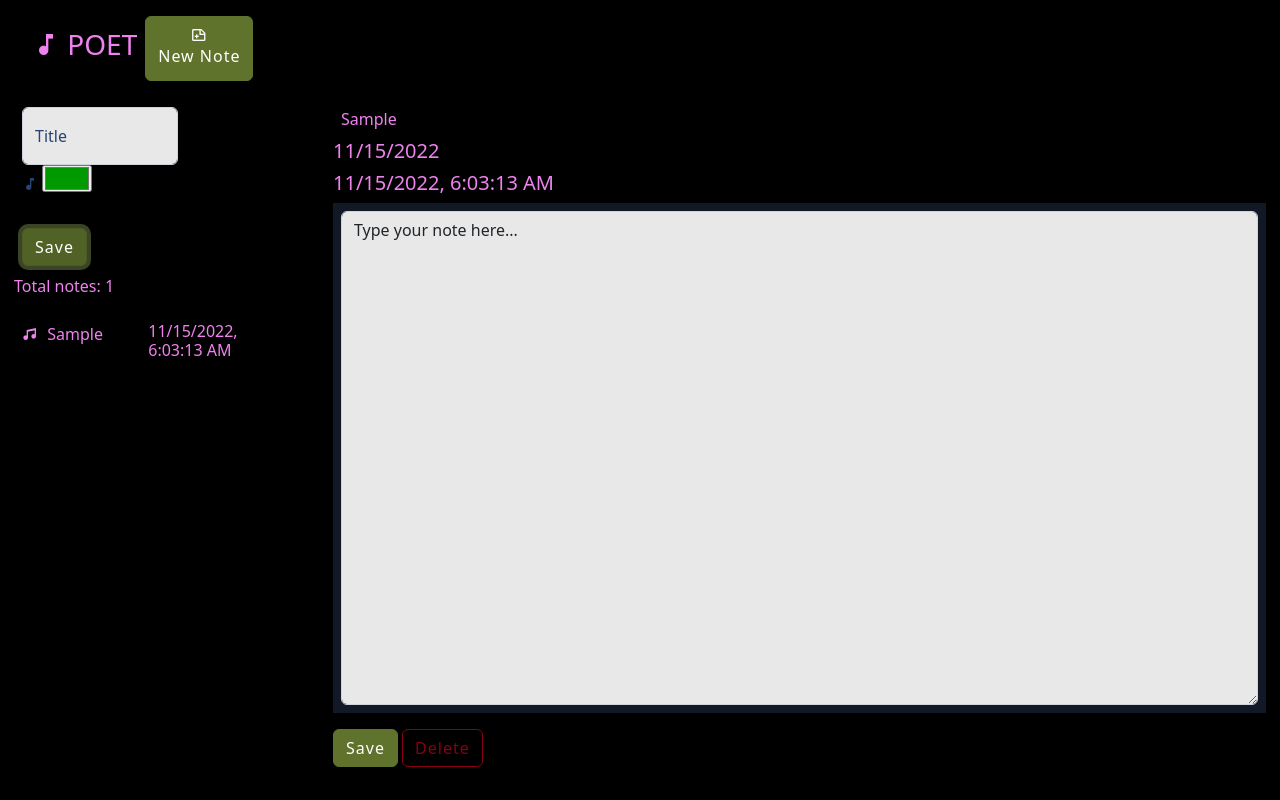
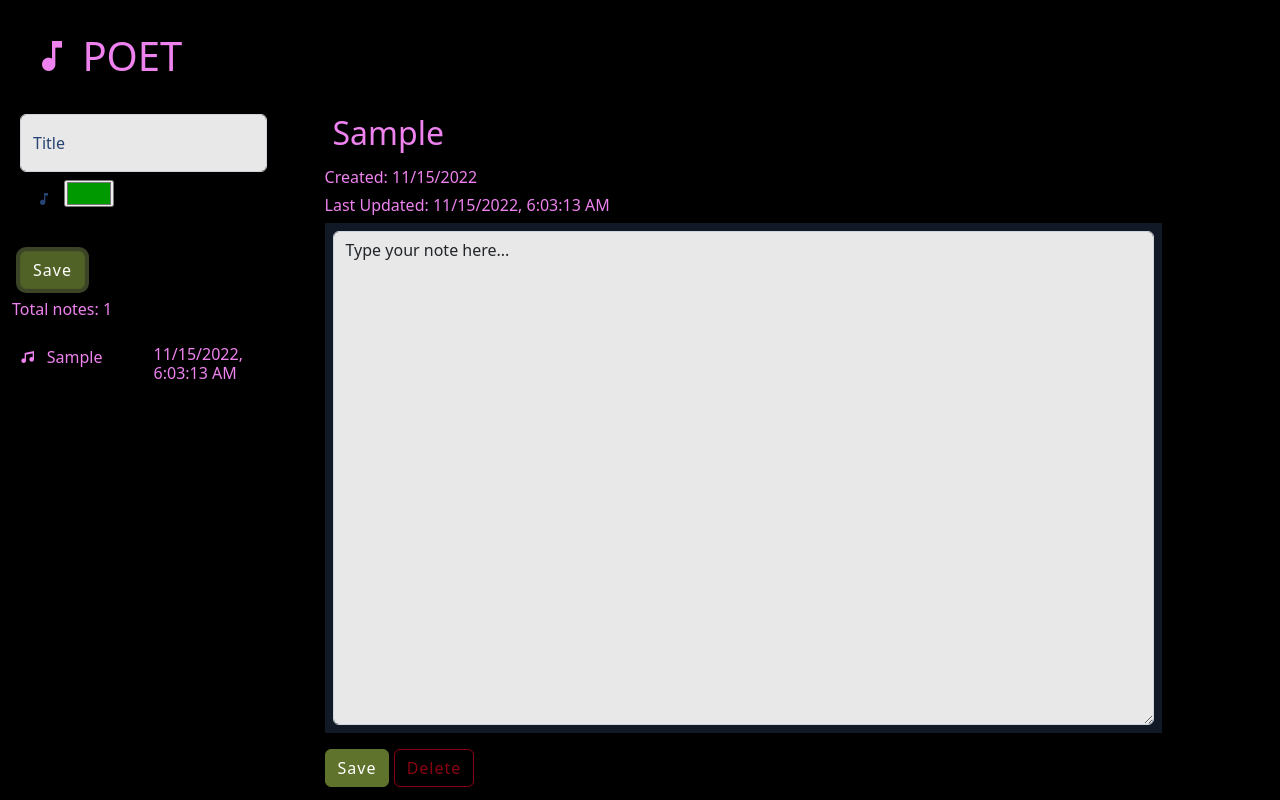
Before and after one commit to rachel-gamble/Jot, a website with bundled scripts: page index.html in a window 1280 px wide. Both pictures are taken after typing "Sample" into the empty fields and a click on the button "Save". Built offline with nearby package versions, Linux system fonts and the light colour scheme; a script that the page names is missing.

Commit message:
fixed the STUPID time issue

```diff
--- a/app/Controllers/NotesController.js
+++ b/app/Controllers/NotesController.js
@@ -17,15 +17,15 @@ function _drawNotes() {
 }
 
 function _drawActiveNote() {
-    // if(appState.activeNote = null){
+    let activeNote = appState.activeNote
+    console.log('drawing active', activeNote)
+    setHTML('active-note', activeNote.ActiveTemplate)
+    // if(appState.activeNote == null){
     //     setHTML('choose a note')
     // }
     // else {
     //    setHTML('active-note', activeNote.ActiveTemplate)
     // }
-    let activeNote = appState.activeNote
-    console.log('drawing active', activeNote)
-    setHTML('active-note', activeNote.ActiveTemplate)
 }
 
 function _drawQuantity() {
@@ -35,6 +35,7 @@ function _drawQuantity() {
     // look at how many things are in the notes array in the appState
     // draw that number somewhere to the page
 }
+
 
 export class NotesController {
 
@@ -58,17 +59,12 @@ export class NotesController {
     }
 
     createNote() {
-        //   let newNote = new Note(formdata)
-        //   appState.notes = [...appState.notes, newNote]
         window.event.preventDefault()
-        // saveState('notes', appState.notes)
         let form = window.event.target
         let formData = getFormData(form)
         console.log(formData);
         notesService.createNote(formData)
-        // this.setActive(noteId)
         form.reset()
-        // _drawNotes()
     }
 
     addQuantity() {
@@ -80,16 +76,10 @@ export class NotesController {
 
     async removeNote(noteId) {
         if (await Pop.confirm('Are you sure you want to delete this note?')) {
-
             notesService.removeNote(noteId)
         }
     }
     saveNote() {
-        // let form = window.event.target.noteName.value
-        // let newNote = document.querySelector('.note')
-        // let formData = getFormData(form)
-        // window.event.target.reset()
-        // window.event.preventDefault()
         let newNote = document.getElementById('open-note')
         // let newNote = document.querySelector('.body')
         // we want to send in the value of the textarea... send in the value of note
@@ -98,7 +88,9 @@ export class NotesController {
     }
 
 
+
     showNotes() {
         _drawNotes()
     }
+
 }
--- a/app/Models/Note.js
+++ b/app/Models/Note.js
@@ -1,4 +1,3 @@
-// import { appState } from "../AppState.js"
 import { appState } from "../AppState.js"
 import { generateId } from "../Utils/generateId.js"
 
@@ -20,7 +19,7 @@ export class Note {
     return /*html*/`
     <div class="col-12 p-2 selectable d-flex flex-wrap" onclick="app.notesController.setActive('${this.id}')">
     <div class="row">
-      <div class="col-1"><i class="mdi mdi-music"></i>
+      <div class="col-1 bg"><i class="mdi mdi-music"></i>
       </div>
       <div class="col-4">${this.name}
       </div>
@@ -34,9 +33,9 @@ export class Note {
 
   get ActiveTemplate() {
     return `
-        <div class="col-7 d-flex flex-wrap p-2" id="exampleModalLabel">${this.name}</div>
-        <h5>${this.createdAt.toLocaleDateString()}</h5>
-        <h5>${this.updated.toLocaleString()}</h5>
+        <div class="col-7 d-flex flex-wrap p-2 main-body" id="exampleModalLabel"><h2>${this.name}</h2></div>
+        <h6>Created: ${this.createdAt.toLocaleDateString()}</h6>
+        <h6>Last Updated: ${this.updated.toLocaleString()}</h6>
 
         <div class="d-flex flex-wrap bg-dark text-primary p-2">
               <textarea class="form-control" rows="20" cols="25" id="open-note"
@@ -44,30 +43,43 @@ export class Note {
         </div>
         <button type="" class="btn btn-success mt-3" onclick="app.notesController.saveNote()">Save</button>
         <button type="reset" class="btn btn-outline-danger mt-3" onclick="app.notesController.removeNote('${this.id}')">Delete</button>
-        `    }
+        `
+  }
 
-  static GetNewNoteTemplate() {
-    return /*html*/ `
-        <form class="d-flex flex-wrap p-2" onsubmit="app.notesController.createNote()">
-          <div class="form-floating mb-3 col-12">
-            <input class="form-control w-100" required type="text" minlength="3" maxlength="15" row="20"
-              id="note-name" placeholder="Enter title here" name="name">
-            <label for="note-name">${this.name}</label>
-          </div>
-          <textarea class="form-control" rows="20" cols="25" placeholder="Note Body" id="note-body"
-            name="note-body">${this.body}</textarea>
-          <button type="save" class="btn btn-success mt-3">Save</button>
-          <button type="reset" class="btn btn-outline-danger mt-3">Delete</button>
-        </form>
+  // get HomeTemplate() {
+  //   return `
+  //   <div class="col-7 d-flex flex-wrap p-2 main-body">Welcome to poet! Select or create a new note to begin</div>
+  //   `
 
-            `
-  }
+  // }
+
+  // static GetNewNoteTemplate() {
+  //   return /*html*/ `
+  //       <form class="d-flex flex-wrap p-2" onsubmit="app.notesController.createNote()">
+  //         <div class="form-floating mb-3 col-12">
+  //           <input class="form-control w-100" required type="text" minlength="3" maxlength="15" row="20"
+  //             id="note-name" placeholder="Enter title here" name="name">
+  //           <label for="note-name">${this.name}</label>
+  //         </div>
+  //         <textarea class="form-control" rows="20" cols="25" placeholder="Note Body" id="note-body"
+  //           name="note-body">${this.body}</textarea>
+  //         <button type="save" class="btn btn-success mt-3">Save</button>
+  //         <button type="reset" class="btn btn-outline-danger mt-3">Delete</button>
+  //       </form>
+
+  //           `
+  // }
   // <form onsubmit="app.notesController.saveNote()">
 
   get ComputeDate() {
     let date = this.date
-    return this.date.toLocaleDateString('en-us', { weekday: "long", year: "numeric", month: "short", day: "numeric" })
+    // return (date.getMonth() +1) + '/' + (date.getDate()) + '/' + date.getFullYear()
+    return this.date.toLocaleDateString('en-US', { weekday: "long", year: "numeric", month: "short", day: "numeric", seconds: "none" })
   }
+
+  // get ComputeFullDate(){
+  //   return this.date.toLocaleDateString('en-us', {weekday: "long", year:"numeric", month:"short", day:"numeric"})
+  // }
 
   get ComputeQuantity() {
     let quantity = appState.notes.filter(q => q.id == this.id).length
--- a/app/Services/NotesService.js
+++ b/app/Services/NotesService.js
@@ -43,7 +43,7 @@ class NotesService {
     removeNote(noteId) {
         let filteredArray = appState.notes.filter(n => n.id != noteId)
         appState.notes = filteredArray
-        appState.activeNote = null
+        // appState.activeNote = null
         console.log('New array in AppState:', appState.notes);
         saveState('notes', appState.notes)
     }
--- a/assets/style/style.css
+++ b/assets/style/style.css
@@ -1,13 +1,14 @@
 /* BASIC STYLES HERE */
 .header {
   display: flex;
+  position: fixed;
+  position: sticky;
   flex-direction: row;
   flex-wrap: nowrap;
   background-color: black;
   color: violet;
-  position: fixed;
-  position: sticky;
   padding: 1em;
+  padding-top: 2em;
 }
 
 .bg {
--- a/index.html
+++ b/index.html
@@ -21,39 +21,26 @@
 <body class="bg">
   <header class="header">
     <h1>
-      <span class="ms-2 fs-3 title p-2"><i class="mdi mdi-music-note"></i> POET</span>
+      <span class="ms-2 title p-2"><i class="mdi mdi-music-note"></i> POET</span>
     </h1>
-    <!-- <button class="btn btn-success" onclick="app.notesController.showNotes()"><i class="mdi mdi-notebook-multiple"></i>
-      <h6> notes</h6>
-    </button> -->
-    <button class="btn btn-success" id="notes" onclick="app.notesController.createNote()">
-      <i class="mdi mdi-note-plus-outline"></i>
-      <h6> new note</h6>
-    </button>
-    </div>
-    <!-- <i class="mdi mdi-content-save"></i> -->
   </header>
 
   <main>
     <div class="container-fluid">
-      <div class="row body">
-        <div class="col-3 side-bar">
-
-
-          <!--I want to move this section to the main body; but how do I make the "new note" button in nav link to id?-->
+      <div class="row">
+        <div class="col-12 body">
+          <div class="side-bar">
             <section>
-            <div class="col-2 text-center" id="notes"></div>
-            <form class="text-primary p-2 col-7" onsubmit="app.notesController.createNote()">
-              <div class="form-floating mb-3 col-12">
+              <div class="col-3 text-center" id="notes"></div>
+              <form class="text-primary p-2" onsubmit="app.notesController.createNote()">
+                <div class="form-floating mb-3 col-10">
                   <input class="form-control w-100" required type="text" minlength="3" maxlength="15" row="20"
                     id="note-name" placeholder="Enter title here" name="name">
                   <label for="note-name">Title
                   </label>
-                <!-- <textarea class="form-control" rows="20" cols="25" placeholder="Note Body" id="note-body"
-                  name="note-body"></textarea> -->
                   <div>
-                  <label for="note-color">
-                    <i class="mdi mdi-music-note"></i>
+                    <label for="note-color"class="p-2">
+                      <i class="mdi mdi-music-note p-2"></i>
                       <input type="color" value="#009900" id="note-color" rows="1">
                     </label>
                   </div>
@@ -72,13 +59,14 @@
             </section>
             <!--trying to make note count appear here-->
           </div>
-        <div class="col-9">
+          <div class="col-8">
             <div id="active-note">
-
             </div>
             </div>
           </div>
-
+        </div>
+      </div>
+    </div>
   </main>
 
   <footer>
```
Lines whose indentation alone changed are shown as unchanged.
